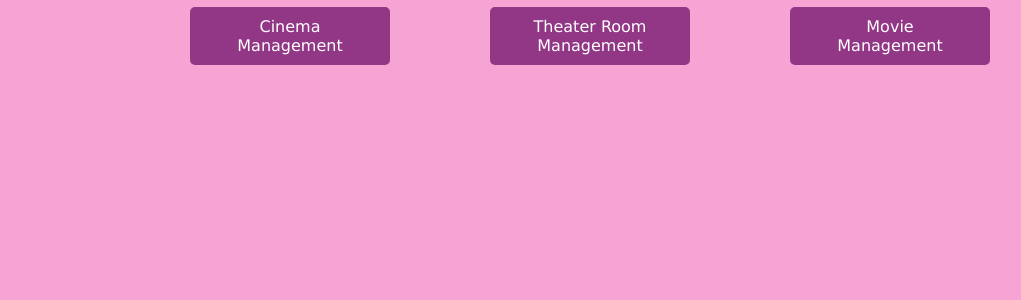
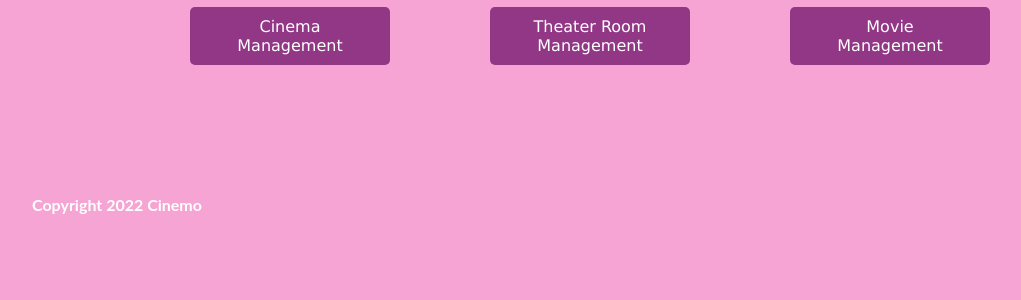
Before and after one commit to rohitks1997/Cinemo, a PHP site: page /homepage.php in a window 1280 px wide. Shown: the part 266-566 px from the top of the page, without its empty margins (50-1071 px from the left). Run offline with PHP 8.4, Linux system fonts and the light colour scheme; some libraries are stand-ins or nearby versions.

Commit message:
Update homepage.php

```diff
--- a/admin/homepage.php
+++ b/admin/homepage.php
@@ -60,10 +60,15 @@
 		</div>
 	</main>
 
-
-	</div> <!-- .container -->
-
-	</div> <!-- .container -->
+	<footer class="site-footer">
+			<div class="container">
+				<div class="row">
+					<div class="col-md-2">
+					</div>
+				</div>
+				<div class="colophon">Copyright 2022 Cinemo</div>
+			</div> <!-- .container -->
+	</footer>
 
 	</footer>
 	</div>
```
